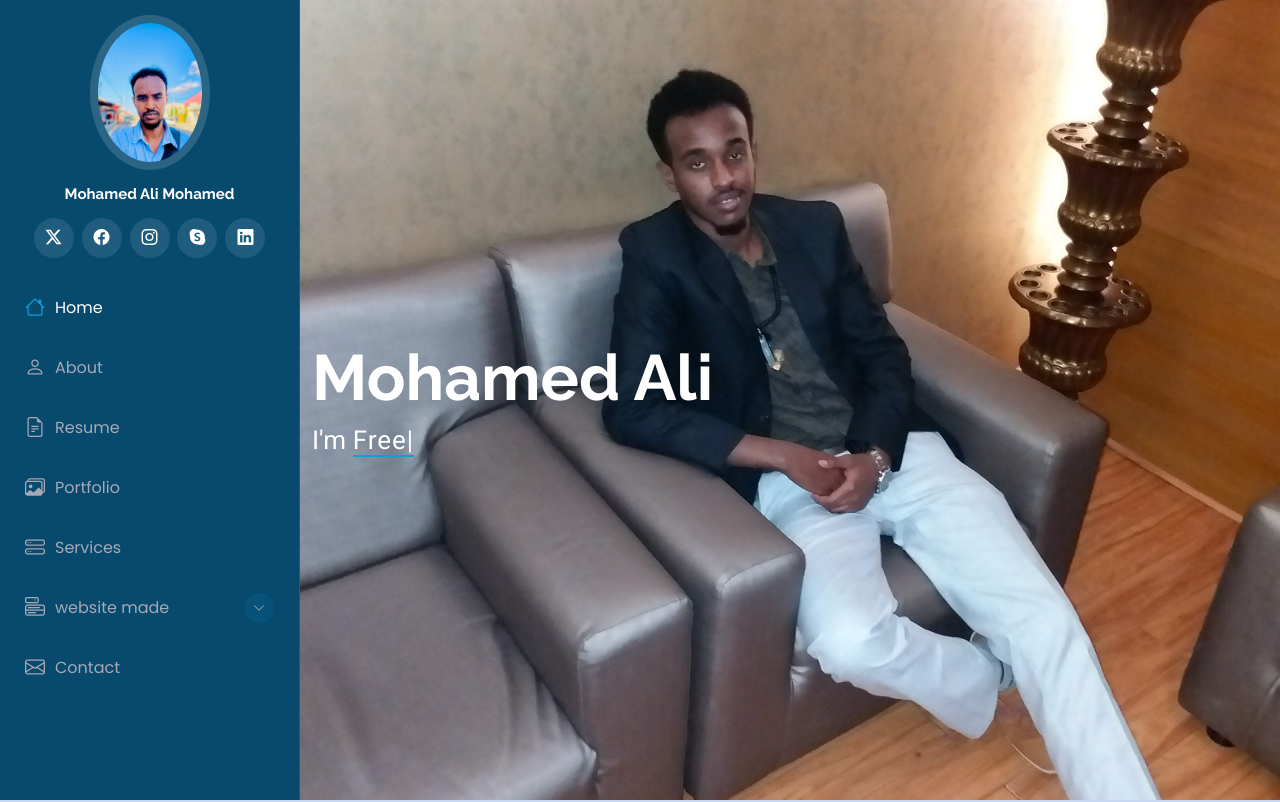
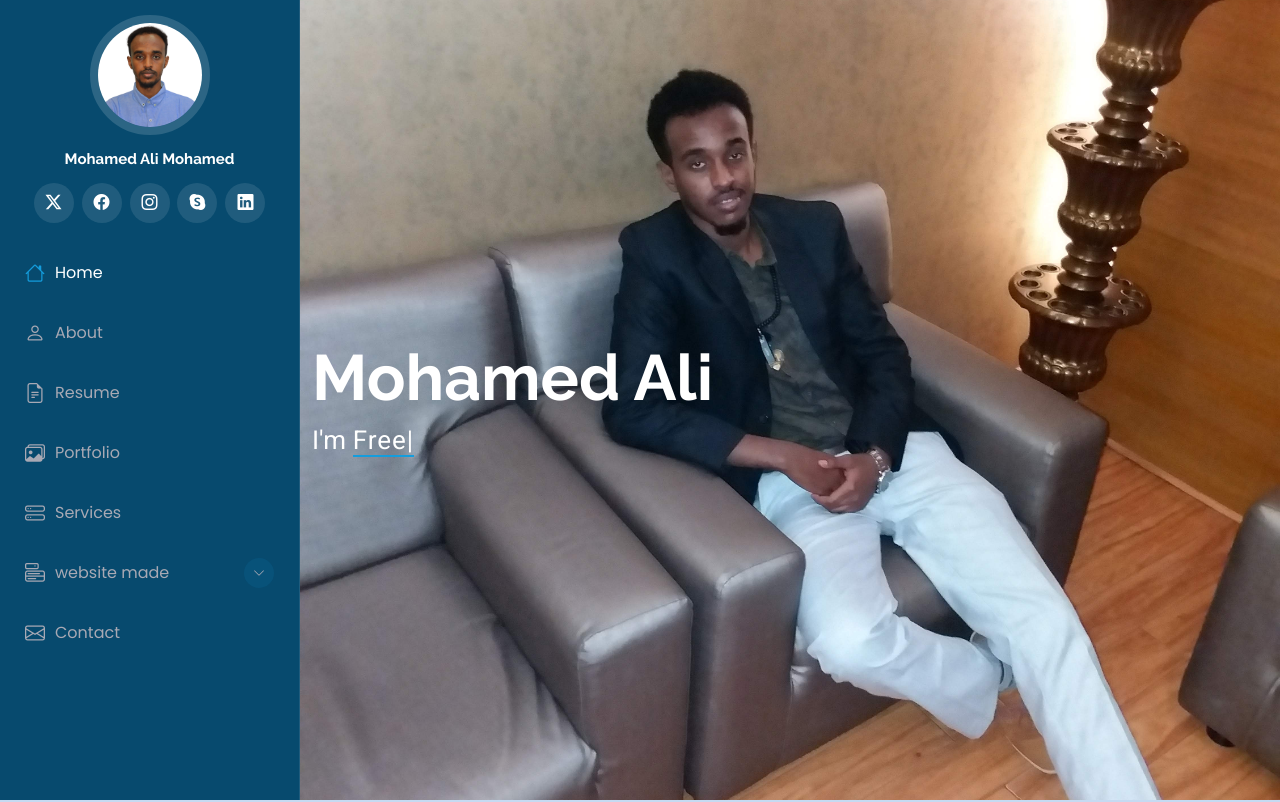
Before and after one commit to moha2k/iPortfolio, a plain HTML site: page index.html in a window 1280 px wide. Shown: the top 802 px of the page. Drawn offline with Linux system fonts and the light colour scheme.

Commit message:
Update index.html

```diff
--- a/index.html
+++ b/index.html
@@ -33,7 +33,7 @@
     <i class="header-toggle d-xl-none bi bi-list"></i>
 
     <div class="profile-img">
-      <img src="assets/img/IMG_0391.jpg" alt="" class="img-fluid rounded-circle">
+      <img src="assets/img/Mohamed1.jpg" alt="" class="img-fluid rounded-circle">
     </div>
 
     <a href="index.html" class="logo d-flex align-items-center justify-content-center">
```
